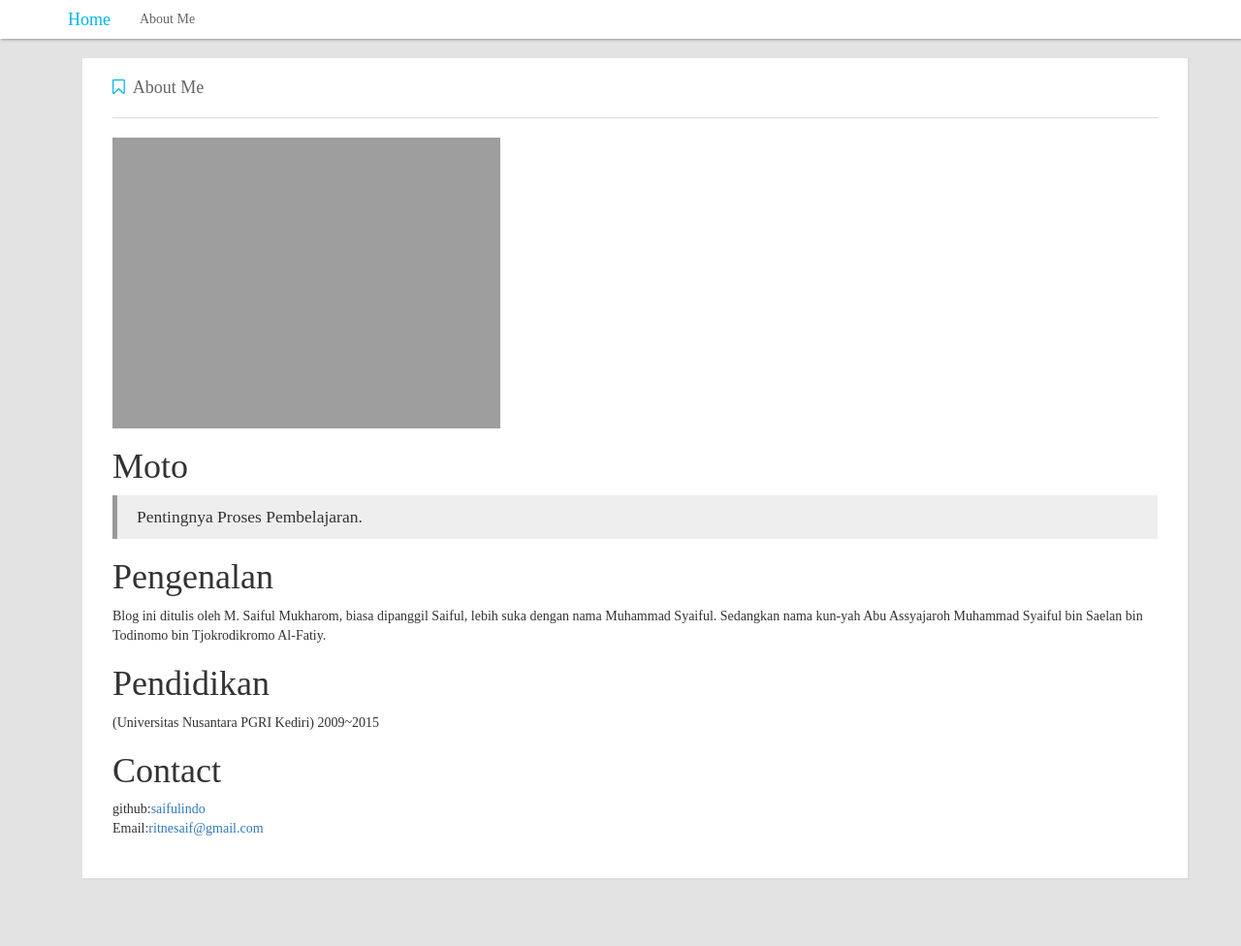
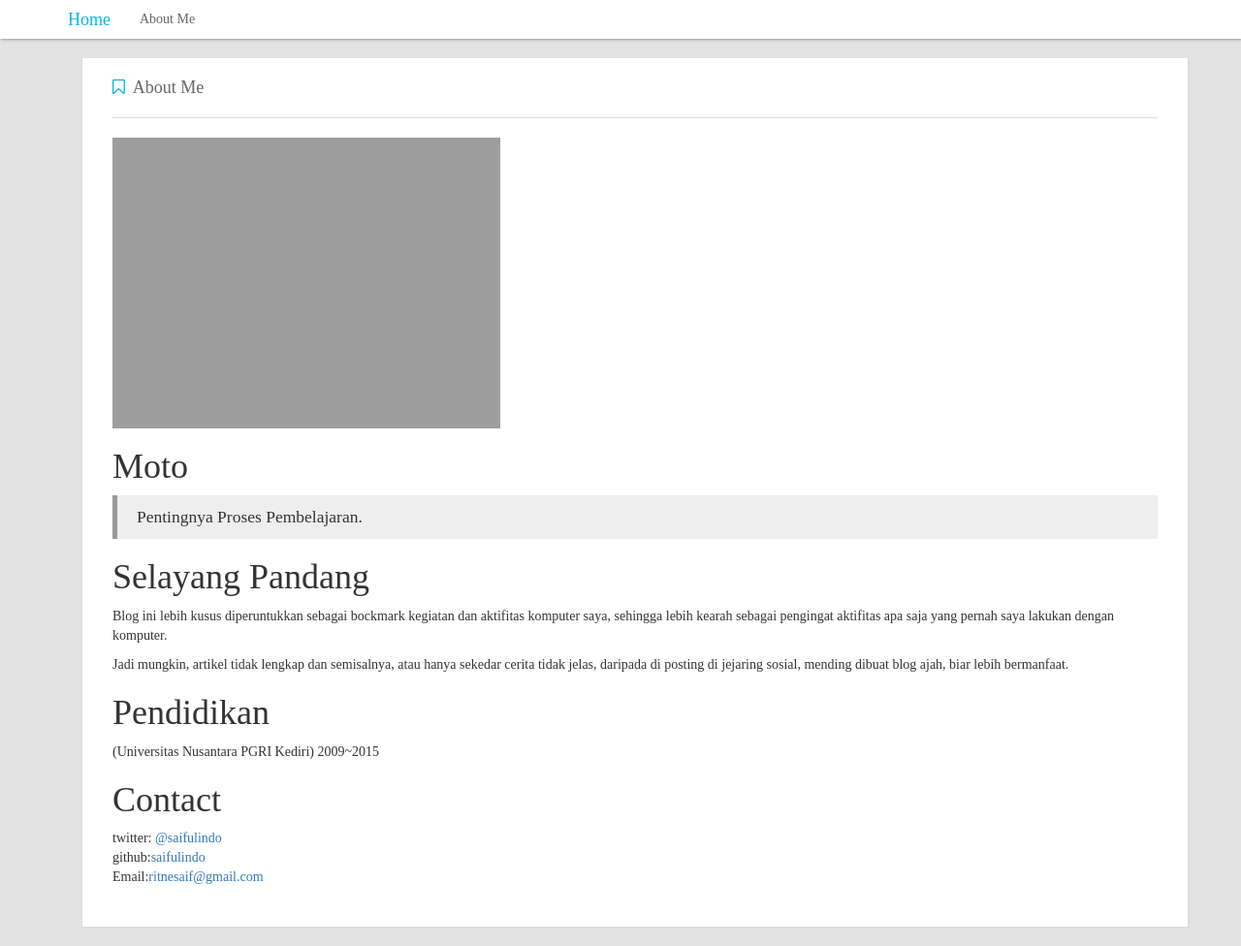
Before and after one commit to saifulindo/myblog, a Jekyll site: the page built from about.md, in a window 1280 px wide. Shown: the whole page at 97% size. Built offline with Jekyll 4.4.1, drawn with Linux system fonts in a browser that asks for light colours; nearby versions of some CDN libraries; before the commit the page ends 926 px from its top, so only the background shows below that.

Commit message:
Melengkapi postingan mengawali blog

```diff
--- a/_config.yml
+++ b/_config.yml
@@ -22,8 +22,8 @@
 
 
 # 地址设置
-baseurl: "/jekyll-pithy"
-url: "http://127.0.0.1:4000"
+baseurl: "/myblog"
+url: "http://saifulindo.github.io"
 
 
 # 分页设置
--- a/_includes/tags.html
+++ b/_includes/tags.html
@@ -1,7 +1,7 @@
 <!-- tag列表 -->
 <div class="panel panel-default tags">
     <div class="panel-heading title">
-        Tag
+        Tag Serupa
     </div>
     <div class="panel-body list">
         {% for tag in site.tags %}
--- a/_layouts/post.html
+++ b/_layouts/post.html
@@ -21,7 +21,7 @@
             <div class="panel-body content">
                 {{content}}
             </div>
-
+            Jika anda ingin bertanya saya <a href="https://twitter.com/@saifulindo">@saifulindo</a> ada di twitter.
         </div>
 
     </div>
--- a/about.md
+++ b/about.md
@@ -11,9 +11,11 @@
 ===
 > Pentingnya Proses Pembelajaran.
 
-Pengenalan
+Selayang Pandang
 ===
-Blog ini ditulis oleh M. Saiful Mukharom, biasa dipanggil Saiful, lebih suka dengan nama Muhammad Syaiful. Sedangkan nama kun-yah Abu Assyajaroh Muhammad Syaiful bin Saelan bin Todinomo bin Tjokrodikromo Al-Fatiy.
+Blog ini lebih kusus diperuntukkan sebagai bockmark kegiatan dan aktifitas komputer saya, sehingga lebih kearah sebagai pengingat aktifitas apa saja yang pernah saya lakukan dengan komputer.
+
+Jadi mungkin, artikel tidak lengkap dan semisalnya, atau hanya sekedar cerita tidak jelas, daripada di posting di jejaring sosial, mending dibuat blog ajah, biar lebih bermanfaat.
 
 Pendidikan
 ===
@@ -22,5 +24,6 @@
 Contact
 ===
 
+- twitter: [@saifulindo](https://twitter.com/@saifulindo)
 - github:[saifulindo](https://github.com/saifulindo)
 - Email:[ritnesaif@gmail.com](ritnesaif@gmail.com)
```
Also changed, not shown: _posts/2016-01-24-mengawali-blog.md (added, +72 -0 lines), _posts/2016-01-24-mengawali.md (deleted, +0 -12 lines), assets/images/awal-blog.png (added).
